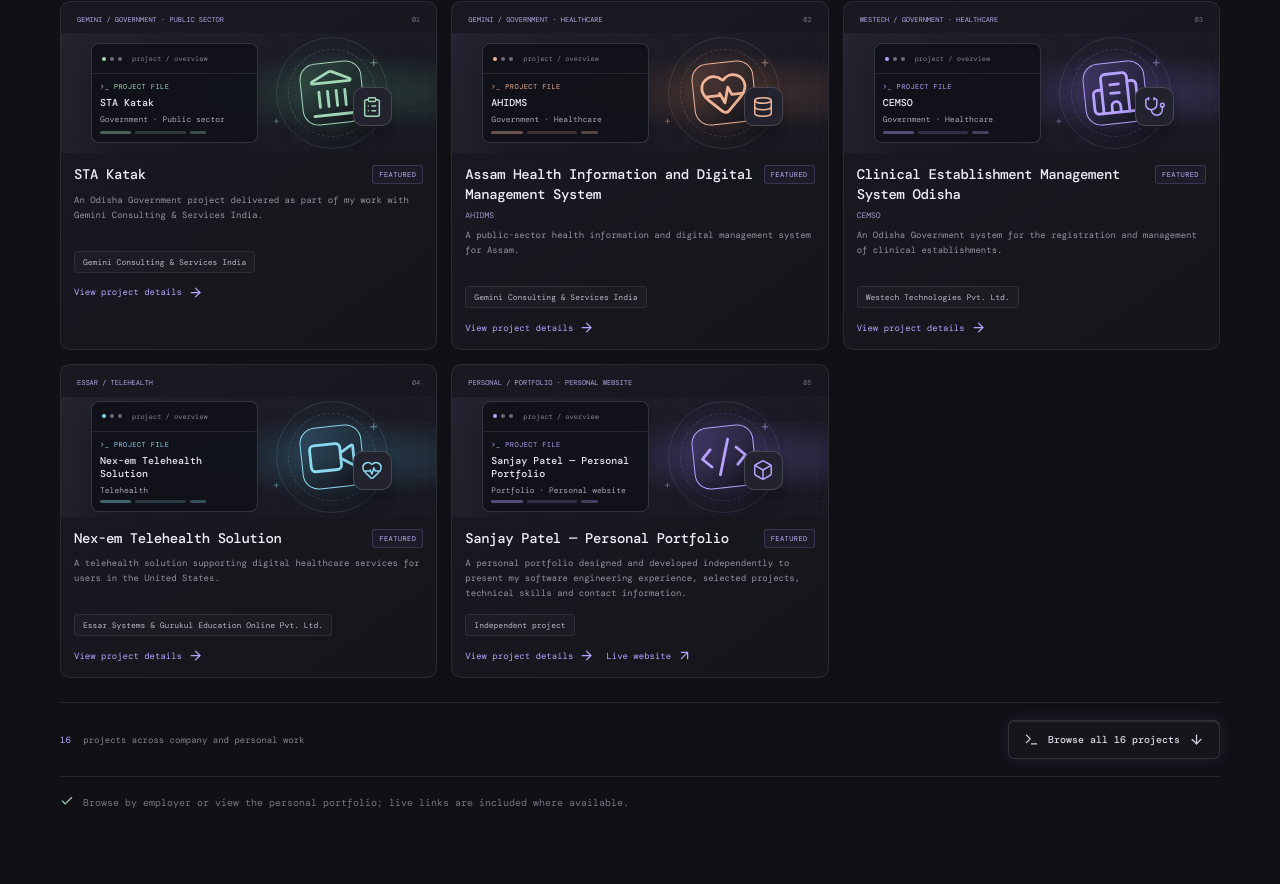
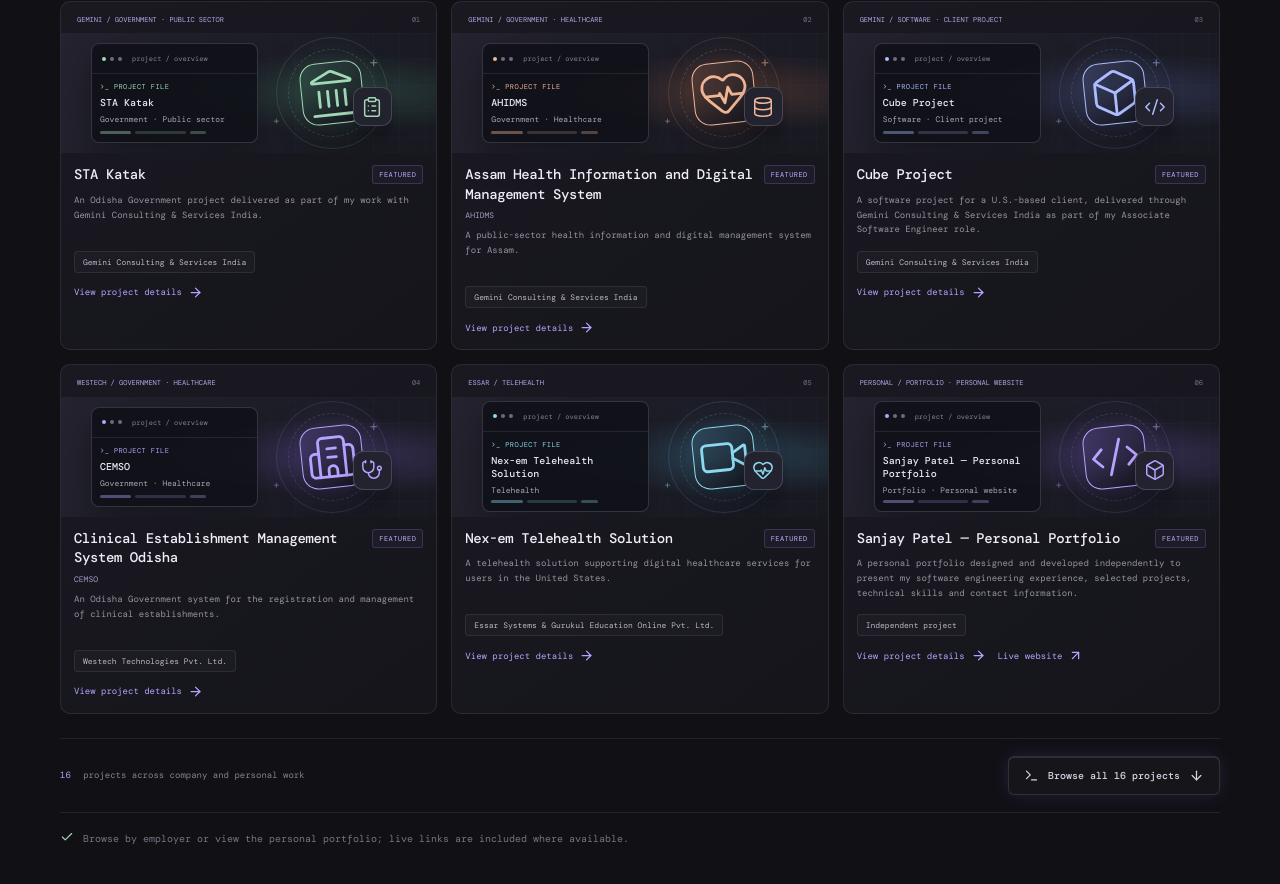
Before and after one commit to patel97spatel/spatel-portfolio, a React (Vite) app: page / in a window 1280 px wide. Shown: the part 3578-4462 px from the top of the page. Built offline with nearby package versions, Linux system fonts and the light colour scheme.

Commit message:
project arrangement set

```diff
--- a/src/data/portfolio.js
+++ b/src/data/portfolio.js
@@ -160,7 +160,8 @@ export const projects = [
     period: 'May 2024 – Present',
     domain: 'Software · Client project',
     location: 'United States',
-    description: 'A U.S.-based client project delivered through Gemini Consulting & Services India.',
+    featured: true,
+    description: 'A software project for a U.S.-based client, delivered through Gemini Consulting & Services India as part of my Associate Software Engineer role.',
   },
   {
     id: 'nag-associates',
```
